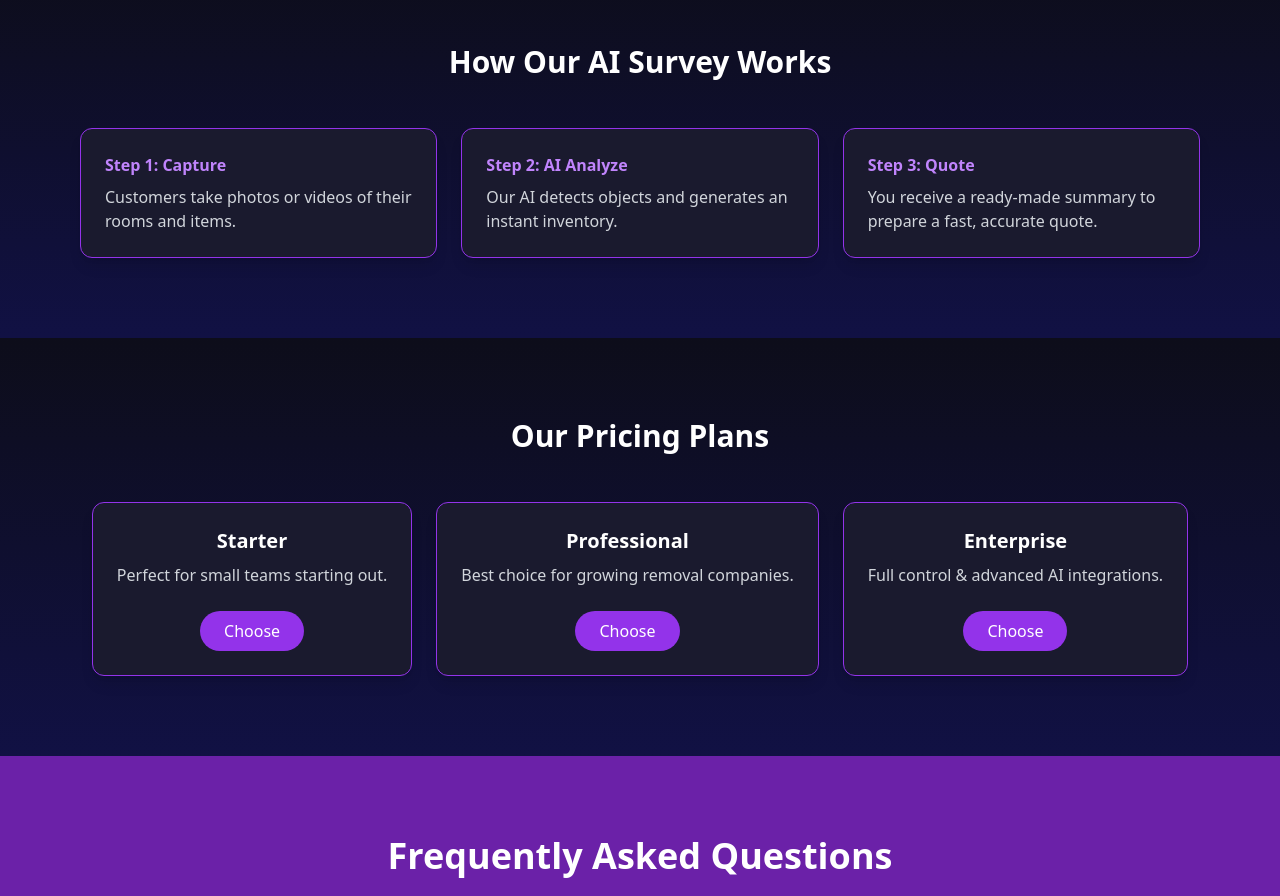
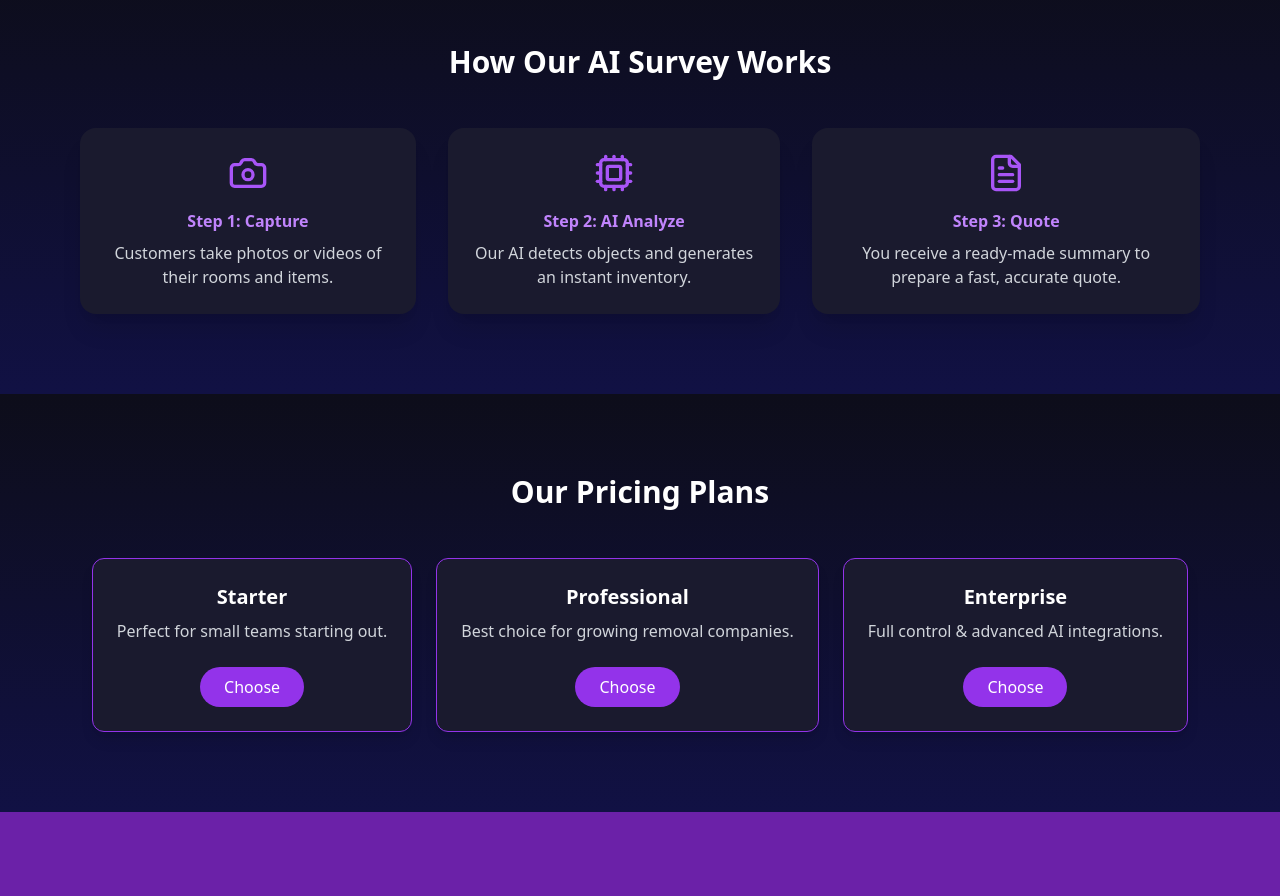
Before and after one commit to Gullmegler/mitt-prosjekt, a React (Create React App) app: page / in a window 1280 px wide. Shown: the part 1200-2096 px from the top of the page. Built offline with nearby package versions, Linux system fonts and the light colour scheme.

Commit message:
Update AiSurvey.jsx

```diff
--- a/src/components/AiSurvey.jsx
+++ b/src/components/AiSurvey.jsx
@@ -1,18 +1,22 @@
 import React from "react";
+import { CameraIcon, CpuIcon, FileTextIcon } from "lucide-react";
 
 export default function AiSurvey() {
   const steps = [
     {
       title: "Step 1: Capture",
       description: "Customers take photos or videos of their rooms and items.",
+      icon: <CameraIcon className="h-10 w-10 text-purple-500" />,
     },
     {
       title: "Step 2: AI Analyze",
       description: "Our AI detects objects and generates an instant inventory.",
+      icon: <CpuIcon className="h-10 w-10 text-purple-500" />,
     },
     {
       title: "Step 3: Quote",
       description: "You receive a ready-made summary to prepare a fast, accurate quote.",
+      icon: <FileTextIcon className="h-10 w-10 text-purple-500" />,
     },
   ];
 
@@ -22,13 +26,14 @@ export default function AiSurvey() {
       className="bg-gradient-to-b from-[#0d0d1a] to-[#111144] text-white py-20"
     >
       <h2 className="text-3xl font-bold text-center mb-12">How Our AI Survey Works</h2>
-      <div className="flex flex-col md:flex-row justify-center gap-6 max-w-6xl mx-auto px-4">
+      <div className="flex flex-col md:flex-row justify-center gap-8 max-w-6xl mx-auto px-4">
         {steps.map((step, index) => (
           <div
             key={index}
-            className="flex-1 bg-[#1a1a2e] border border-purple-600 rounded-xl p-6 shadow-lg hover:scale-105 transition-transform"
+            className="flex flex-col items-center text-center bg-[#1a1a2e] rounded-2xl p-6 shadow-xl hover:-translate-y-2 transition-transform border border-transparent hover:border-purple-600"
           >
-            <h3 className="font-bold mb-2 text-purple-400">{step.title}</h3>
+            {step.icon}
+            <h3 className="font-semibold mt-4 mb-2 text-purple-400">{step.title}</h3>
             <p className="text-gray-300">{step.description}</p>
           </div>
         ))}
```
